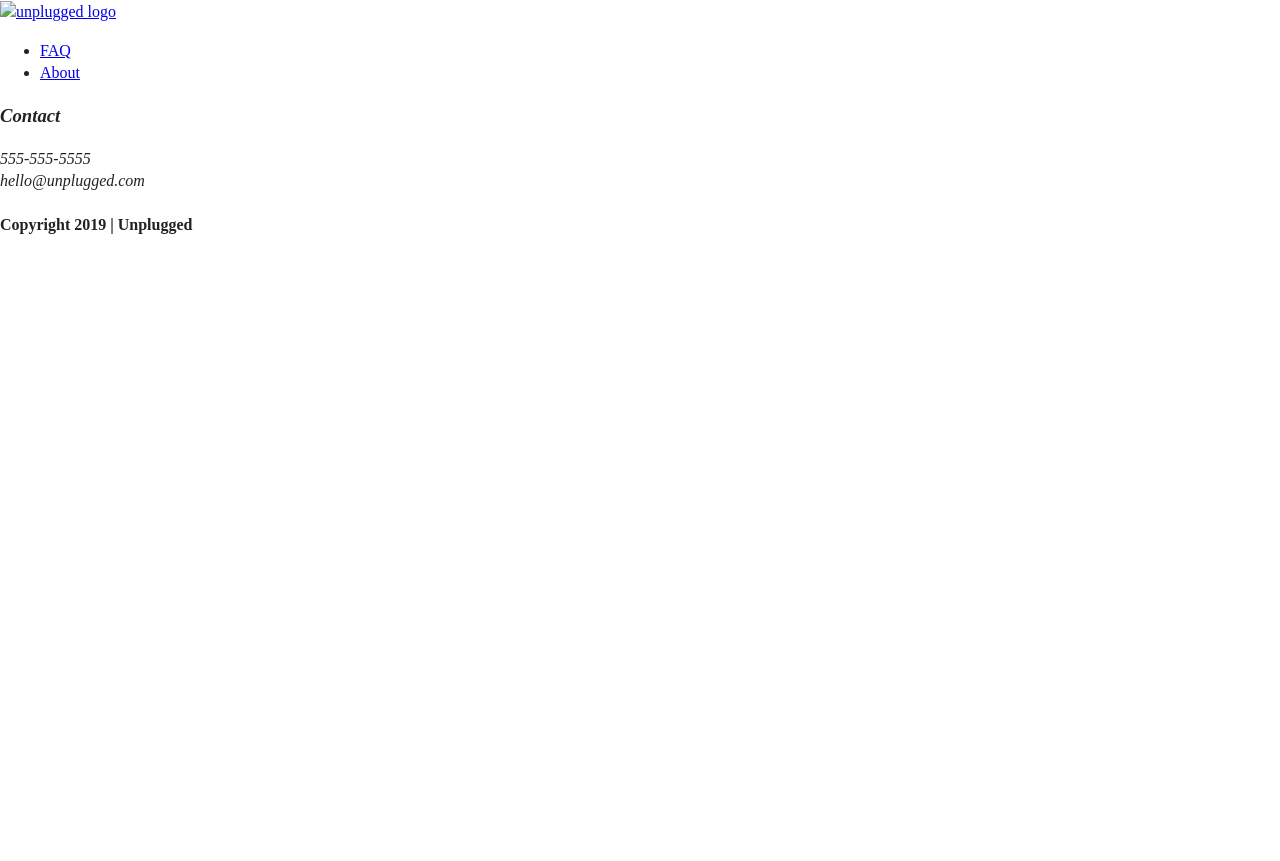
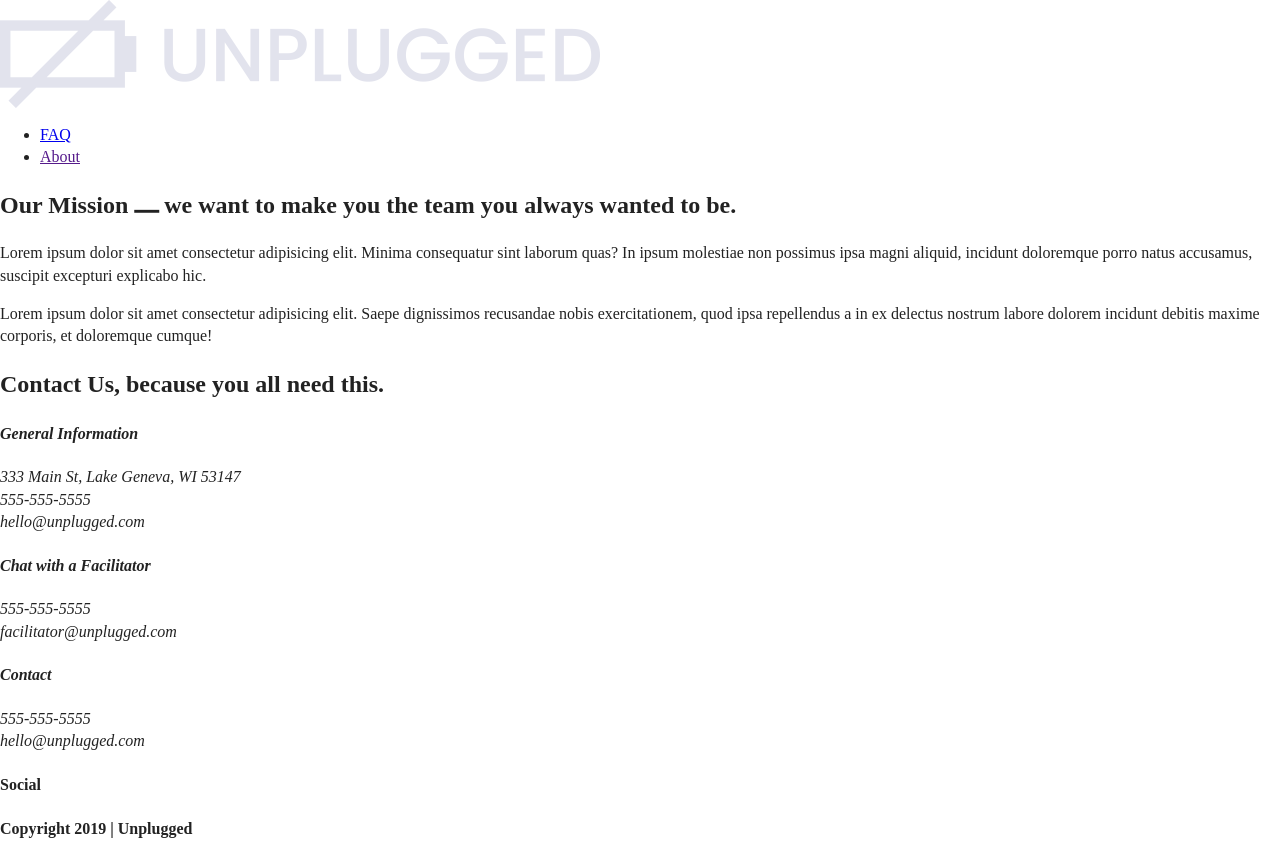
Before and after one commit to and-draci/unplugged, a plain HTML site: page about/index.html in a window 1280 px wide. Before the commit the page ends 800 px from the top, so only its background shows below. Drawn offline with nearby package versions, Linux system fonts and the light colour scheme.

Commit message:
Add structural content to about page

```diff
--- a/about/index.html
+++ b/about/index.html
@@ -20,34 +20,65 @@
 <body>
   <header>
     <div class ="content-wrapper">
-      <a href ="#"><img src="img/unplugged-logo.png" alt="unplugged logo"></a>
+      <a href ="#"><img src="../img/unplugged-logo.png" alt="unplugged logo"></a>
       <div class="header-divider"></div>
       <nav>
         <ul>
-          <li><a href="faq/index.html" target="_blank">FAQ</a></li>
-          <li><a href="about/index.html" target="_blank">About</a></li>
+          <li><a href="../faq/index.html" target="_blank">FAQ</a></li>
+          <li><a href="">About</a></li>
         </ul>
       </nav>
     </div>
   </header>
 
   <main>
-    <section>
-
+    <section class="mission">
+      <div class="content-wrapper">
+        <h2>Our Mission &#9148; we want to make you the team you always wanted to be.</h2>
+        <div class="mission-content">
+          <p>Lorem ipsum dolor sit amet consectetur adipisicing elit. Minima consequatur sint laborum quas? In ipsum molestiae non possimus ipsa magni aliquid, incidunt doloremque porro natus accusamus, suscipit excepturi explicabo hic.</p>
+          <p>Lorem ipsum dolor sit amet consectetur adipisicing elit. Saepe dignissimos recusandae nobis exercitationem, quod ipsa repellendus a in ex delectus nostrum labore dolorem incidunt debitis maxime corporis, et doloremque cumque!</p>
+        </div>
+      </div> <!--mission content wrapper ends here-->
     </section>
 
-    <aside></aside>
+    <section class="map"> <!--Google map here-->
+      <figure></figure>
+    </section>
 
-  </main> <!--main wrapper-->
+    <section class="contact-wrapper">
+      <div class="content-wrapper">
+        <h2>Contact Us, because you all need this.</h2>
+
+        <address class="contact-content">
+          <div>
+            <h4>General Information</h4>
+            <p>333 Main St, Lake Geneva, WI 53147 <br> 555-555-5555 <br> hello@unplugged.com</p>
+          </div>
+
+          <div>
+            <h4>Chat with a Facilitator</h4>
+            <p>555-555-5555 <br> facilitator@unplugged.com</p>
+          </div>
+        </address>
+      </div><!--contact-content ends here-->
+    </section> <!--contact-content wrapper ends here-->
+  </main>
+
+
+<!--main wrapper ends here-->
+
 
   <footer>
     <div class="content-wrapper">
       <div class="footer-content">
         <address class="contact">
-          <h3>Contact</h3>
+          <h4>Contact</h4>
           <p>555-555-5555 <br> hello@unplugged.com</p>
         </address> <!--email and telephone here-->
+
         <div class="social">
+          <h4>Social</h4>
           <div class="social-icons">
             <p><a href="www.facebook.com" target="_blank"></a></p>
             <p><a href="www.twitter.com" target="_blank"></a></p>
```
Also changed, not shown: faq/index.html (+5 -4 lines).
